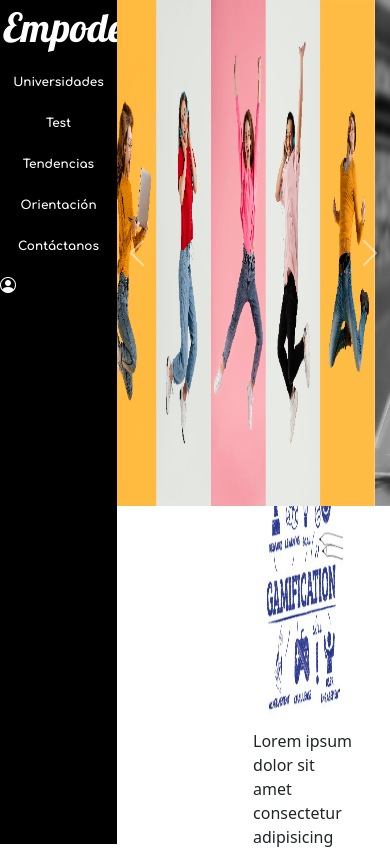
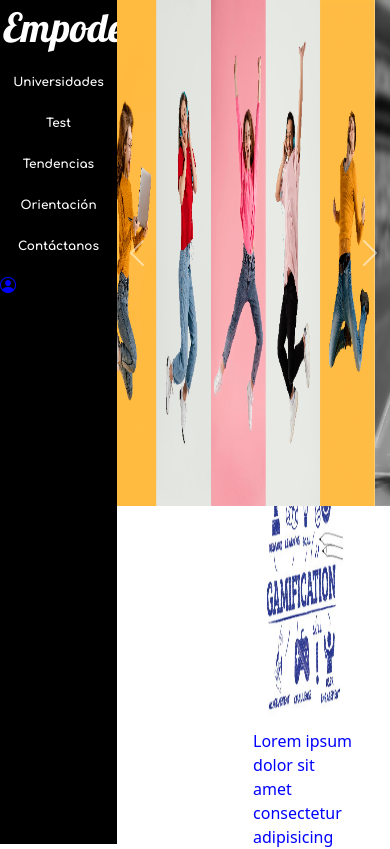
Before and after one commit to MelisaCarmona/empoderateCarmona, a plain HTML site: page test.html in a window 390 px wide. Shown: the top 849 px of the page. Drawn offline with nearby package versions, Linux system fonts and the light colour scheme.

Commit message:
Iniciando responsive

```diff
--- a/css/encabezado.css
+++ b/css/encabezado.css
@@ -137,6 +137,12 @@ li ul li:hover {
     width: 5% !important;
 }
 
+@media screen and (min-width:360px) {
+    * {
+        color: blue;
+    }
+}
+
 @media only screen and (max-width:768px) {
     #body {
         display: grid;
```
